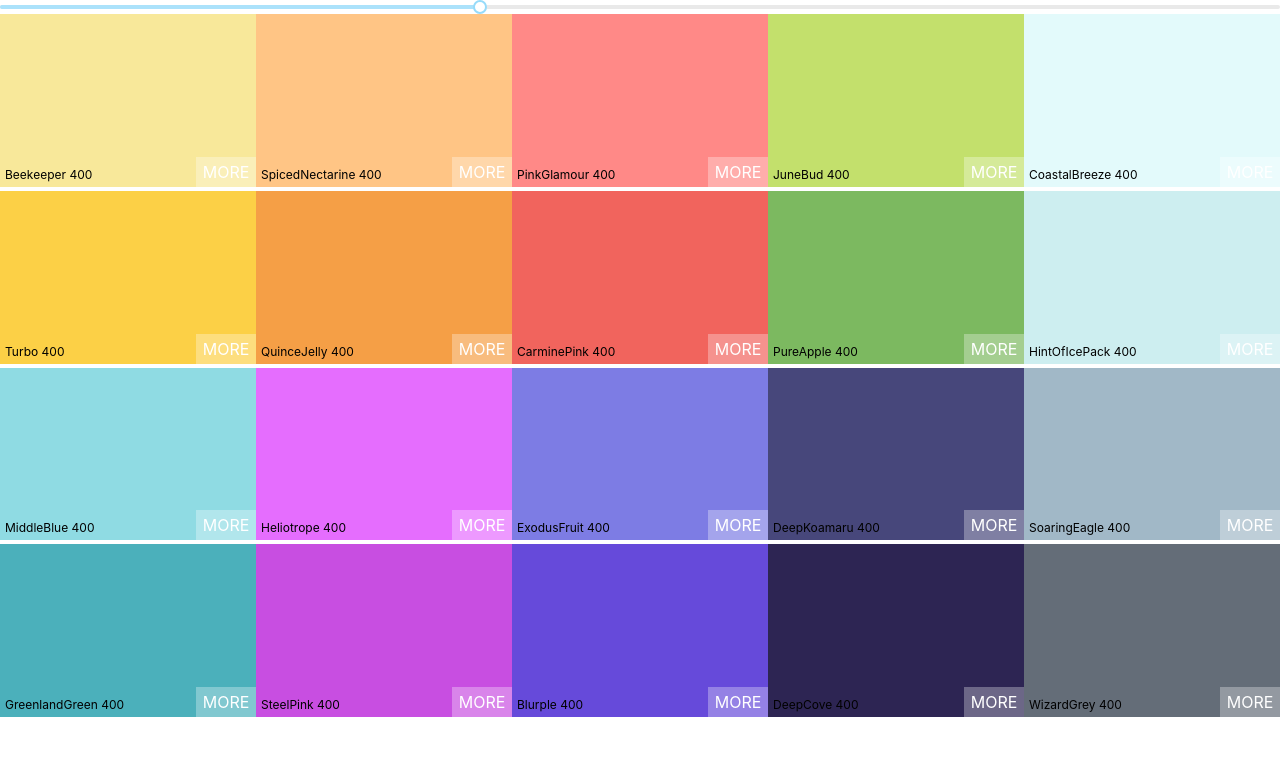
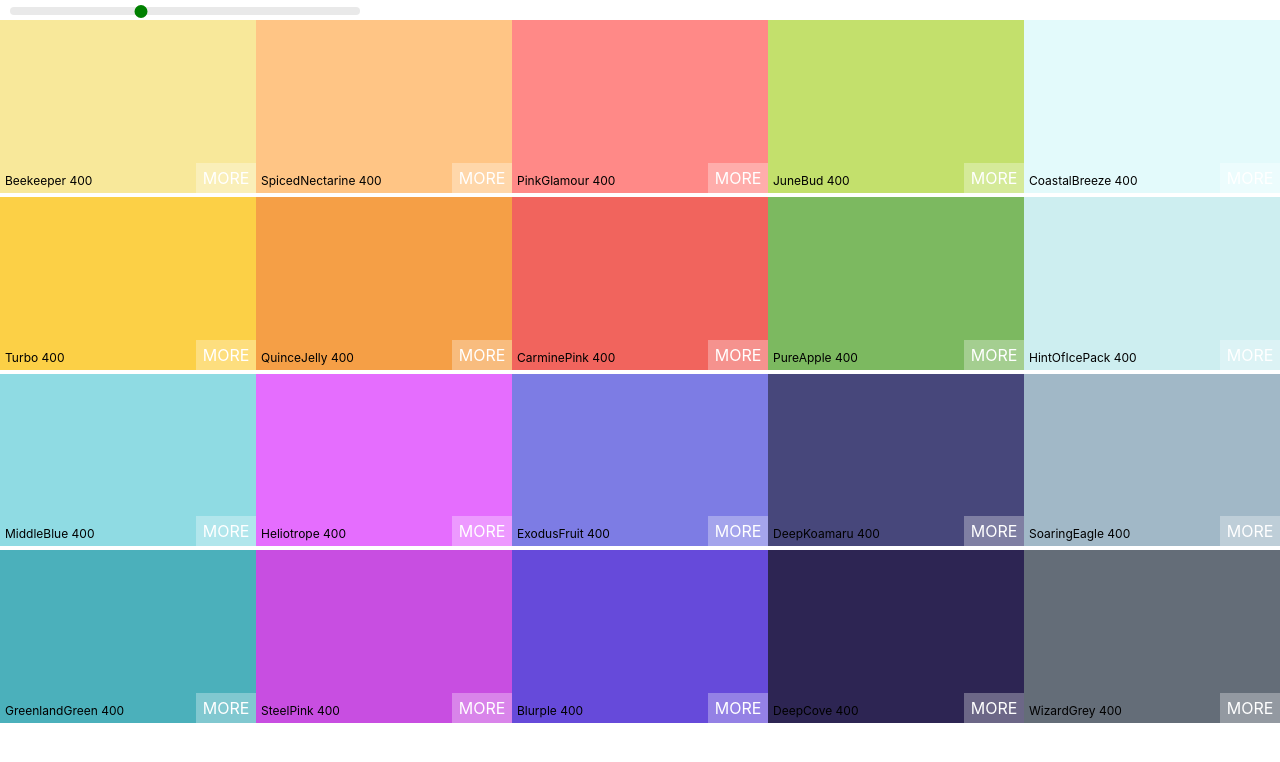
Before and after one commit to siva089/ColorPIcker, a React (Create React App) app: page / in a window 1280 px wide. Shown: the top 762 px of the page. Built offline with nearby package versions, Linux system fonts and the light colour scheme.

Commit message:
added styles to slider

```diff
--- a/src/Palette.css
+++ b/src/Palette.css
@@ -5,3 +5,27 @@
 .Palette-colors{
     height: 90%;
 }
+.slider{
+    width: 350px;
+    margin: 0 10px;
+    display: inline-block
+}
+.rc-slider-track{
+    background-color: transparent;
+}
+.rc-slider-rail{
+    height:8px;
+}
+.rc-slider-handle,
+.rc-slider-handle:active,
+.rc-slider-handle:focus,
+.rc-slider-handle:hover
+{
+    background-color: green;
+    outline: none;
+    border: 2px solid green;
+    box-shadow: none;
+    height:13px;
+    width: 13px;
+    margin-top:-2px;
+}
--- a/src/Palette.js
+++ b/src/Palette.js
@@ -22,9 +22,13 @@
         const colorBoxes=colors[level].map(color=><ColorBox background={color.hex} name={color.name} />)
         return (
             <div className="Palette">
+                <div className="slider">
+
                 <Slider defaultValue={level} min={100} max={900} step={100}
                 onAfterChange={this.changeLevel}
                 />
+
+                </div>
                 <div className="Palette-colors">
                     {colorBoxes}
                 </div>
```
